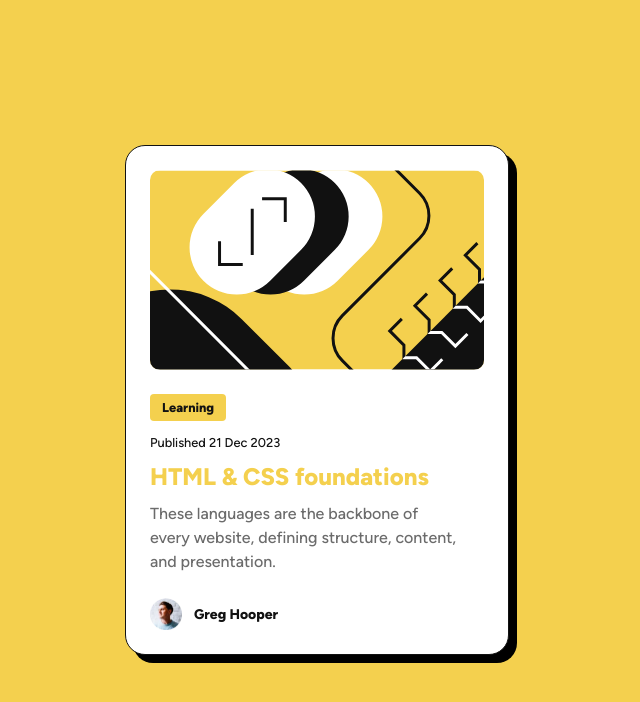
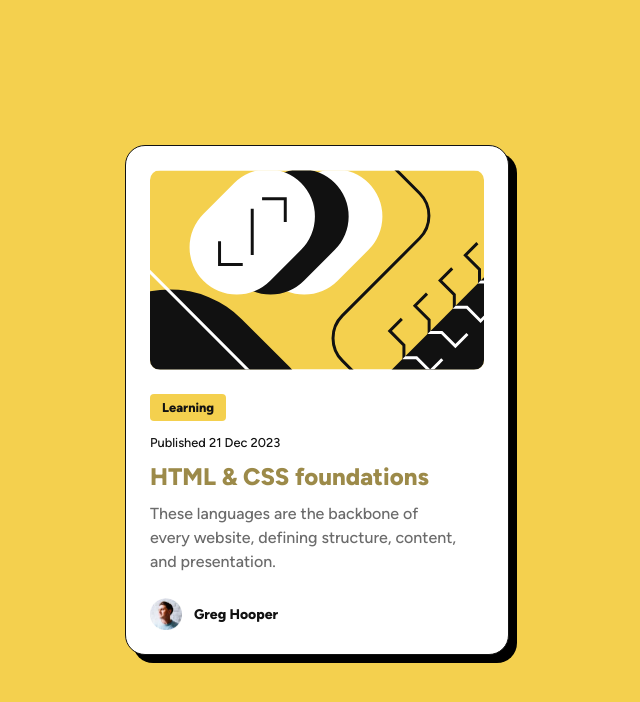
Before and after one commit to rupali317/blog-preview-card-main, a plain HTML site: page index.html in a window 1280 px wide. In both pictures the pointer is over the link "HTML & CSS foundations". Shown: the whole page, without its empty margins (323-963 px from the left). Drawn offline with Linux system fonts and the light colour scheme.

Commit message:
Improving the color contrast

```diff
--- a/styles.css
+++ b/styles.css
@@ -2,6 +2,7 @@
 :root {
   /* Colors */
   --primary-color-1: hsl(47, 88%, 63%);
+  --primary-color-2: hsl(47, 36%, 45%);
   --neutral-color-1: hsl(0, 0%, 7%);
   --neutral-color-2: hsl(0, 0%, 42%);
   --neutral-color-3: hsl(0, 0%, 100%);
@@ -184,7 +185,7 @@ a {
 
 /* h2:hover, */
 a:hover {
-  color: var(--primary-color-1);
+  color: var(--primary-color-2);
   cursor: pointer;
 }
 
```
